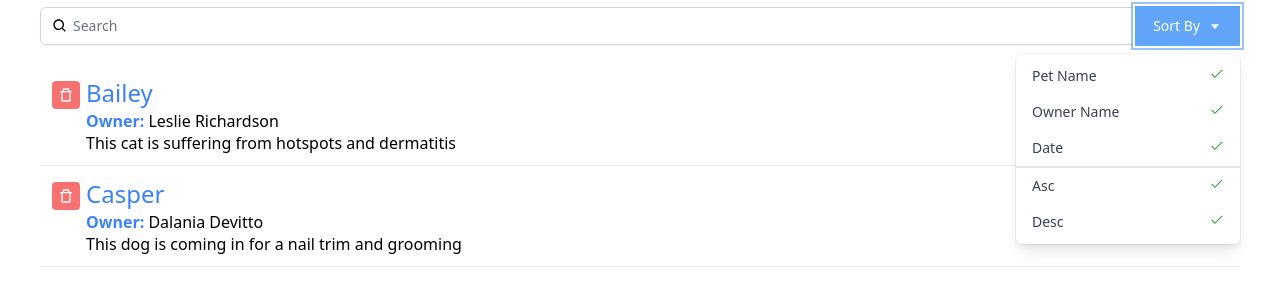
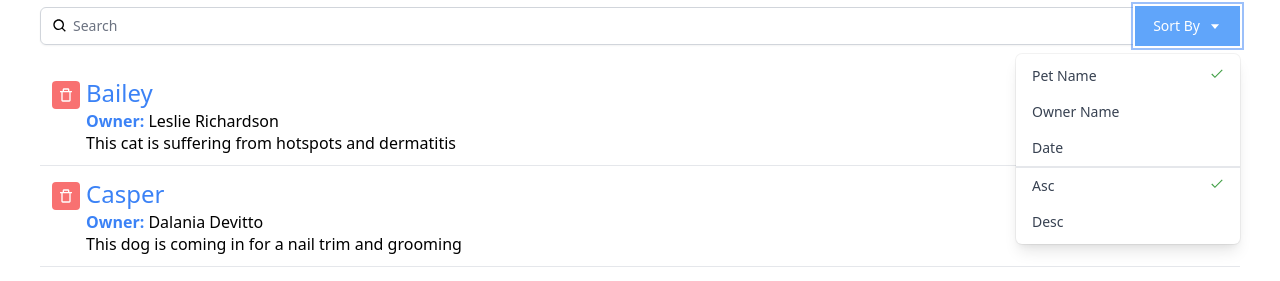
Before and after one commit to Meliwi/ReactJs-Building-interface, a React (Create React App) app: page / in a window 1280 px wide. Both pictures are taken after a click on the button "Sort By". Shown: the part 173-454 px from the top of the page. Built offline with nearby package versions, Linux system fonts and the light colour scheme.

Commit message:
programming the sorting interface

```diff
--- a/src/App.js
+++ b/src/App.js
@@ -67,7 +67,7 @@
   return (
     /* para centrar un container (setea un max width de un elemento) se usa mx-auto
     luego se añade un margin top de 3px y un font weigth de 100*/
-    <div className="App container mx-auto mt-10 font-thin px-10">
+    <div className="App container mx-auto mt-10 font-thin px-10 ">
       {/*text-5xl asigna un font-size de 3rem y un line-heigh:1
       elementos en linea (inline-block )*/}
       <h1 className="text-5xl mb-5" >
@@ -79,7 +79,12 @@
           recibe un query query y setea su estado
         */}
         <Search query={query}
-        onQueryChange = {myQuery => setQuery(myQuery)}/>
+        onQueryChange = {myQuery => setQuery(myQuery)}
+        orderBy={orderBy}
+        onOrderByChange={mySort => setOrderBy(mySort)}
+        sortBy = {sortBy}
+        onSortByChange = {mySort => setSortBy(mySort)}
+        />
         {/*Se crea un ul y dentro de este a la lista que hemos importado se mapea por los elementos que se encuentran en nuestra data.json */}
         <ul className= "divide-y divide-gray-200">
           {filteredAppointments.map(appointment => (
--- a/src/components/Search.js
+++ b/src/components/Search.js
@@ -4,7 +4,7 @@
 
 
 //Este es el componente que se despliega en sort by
-const DropDown =({toggle}) =>{
+const DropDown =({toggle, orderBy, onOrderByChange, sortBy, onSortByChange}) =>{
     //Si toggle es falso (toggle es la variable creada en el componente Search igualado a toggleSort) entonces retorne null
     if(!toggle){
         return null;
@@ -27,28 +27,28 @@
             - px-4: padding-left: 1rem, padding-right:1rem
             - text-sm: font-size: 0.875rem, line-height: 1.25rem;
             */}
-            <div
+            <div onClick = {() => onSortByChange('petName')}
                 className="px-4 py-2 text-sm text-gray-700 hover:bg-gray-100 hover:text-gray-900 flex justify-between cursor-pointer"
-                role="menuitem">Pet Name <FcCheckmark /></div>
-            <div
+                role="menuitem">Pet Name {(sortBy) === 'petName' && <FcCheckmark />}</div>
+            <div onClick = {() => onSortByChange('ownerName')}
                 className="px-4 py-2 text-sm text-gray-700 hover:bg-gray-100 hover:text-gray-900 flex justify-between cursor-pointer"
-                role="menuitem">Owner Name  <FcCheckmark /></div>
-            <div
+                role="menuitem">Owner Name  {(sortBy) === 'ownerName' && <FcCheckmark />}</div>
+            <div onClick = {() => onSortByChange('aptDate')}
                 className="px-4 py-2 text-sm text-gray-700 hover:bg-gray-100 hover:text-gray-900 flex justify-between cursor-pointer"
-                role="menuitem">Date <FcCheckmark /></div>
-            <div
+                role="menuitem">Date {(sortBy) === 'Date' && <FcCheckmark />}</div>
+            <div onClick = {() => onOrderByChange('asc')}
                 className="px-4 py-2 text-sm text-gray-700 hover:bg-gray-100 hover:text-gray-900 flex justify-between cursor-pointer border-gray-1 border-t-2"
-                role="menuitem">Asc <FcCheckmark /></div>
-            <div
+                role="menuitem">Asc {(orderBy) === 'asc' && <FcCheckmark />}</div>
+            <div onClick = {() => onOrderByChange('desc')}
                 className="px-4 py-2 text-sm text-gray-700 hover:bg-gray-100 hover:text-gray-900 flex justify-between cursor-pointer"
-                role="menuitem">Desc <FcCheckmark /></div>
+                role="menuitem">Desc {(orderBy) === 'desc' && <FcCheckmark />}</div>
             </div>
         </div>
     )
 }
 
 //Este es mi componente de la barra de búsqueda
-const Search = ({query, onQueryChange}) => {
+const Search = ({query, onQueryChange, sortBy, onSortByChange, orderBy, onOrderByChange}) => {
     let [toggleSort, setToggleSort] = useState(false)
     return (
         //- py-5: padding-top:1.25rem, padding-bottom:1.25rem
@@ -82,7 +82,12 @@
                         className="justify-center px-4 py-2 bg-blue-400 border-2 border-blue-400 text-sm text-white hover:bg-blue-700 focus:outline-none focus:ring-2 focus:ring-offset-2 flex items-center" id="options-menu" aria-haspopup="true" aria-expanded="true">
                         Sort By <BiCaretDown className="ml-2" />
                     </button>
-                    <DropDown toggle = {toggleSort}/>
+                    <DropDown toggle = {toggleSort}
+                        sortBy={sortBy}
+                        onSortByChange = {mySort => onSortByChange(mySort)}
+                        orderBy = {orderBy}
+                        onOrderByChange = {mySort => onOrderByChange(mySort)}
+                    />
                     </div>
                 </div>
             </div>
--- a/src/index.js
+++ b/src/index.js
@@ -6,7 +6,7 @@
 
 //Renderización de mis componentes
 ReactDOM.render(
-  <React.StrictMode>
+  <React.StrictMode className="bg-gray-300">
     <App />
   </React.StrictMode>,
   document.getElementById('root')
```
